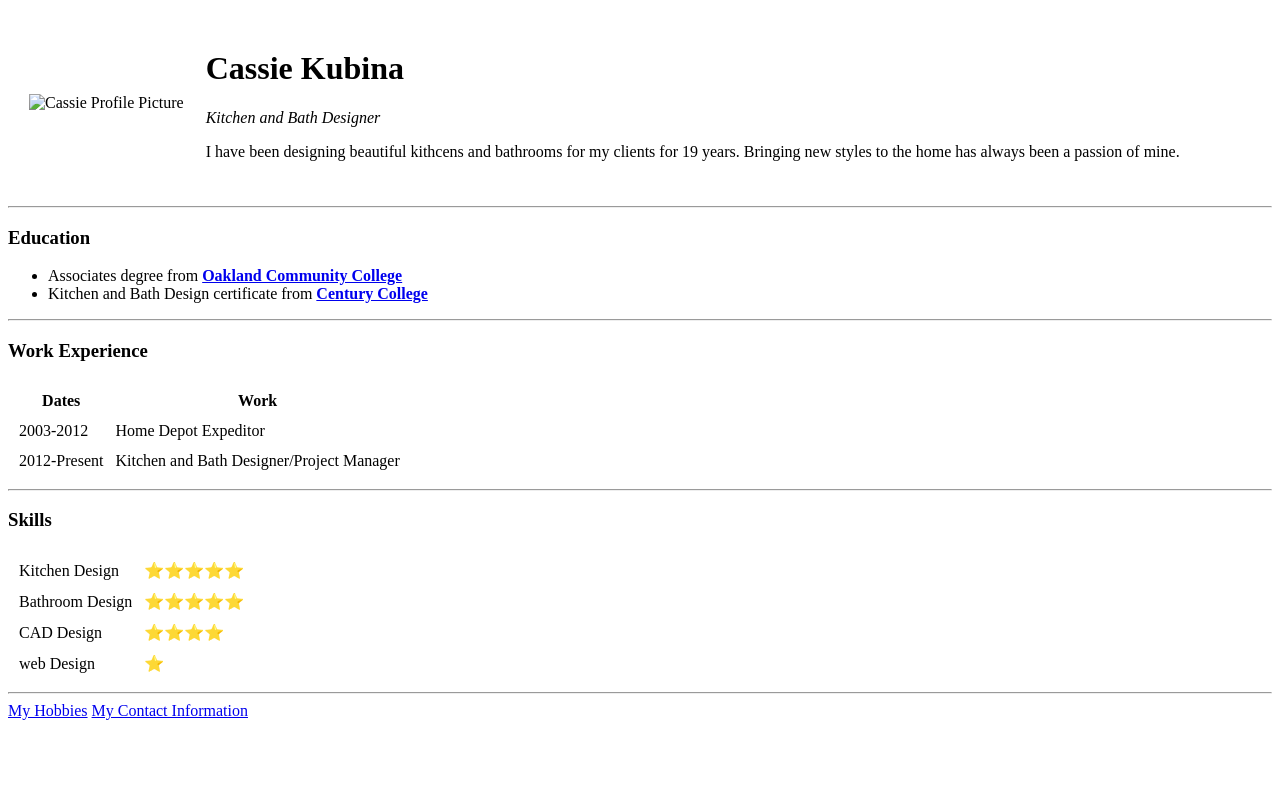
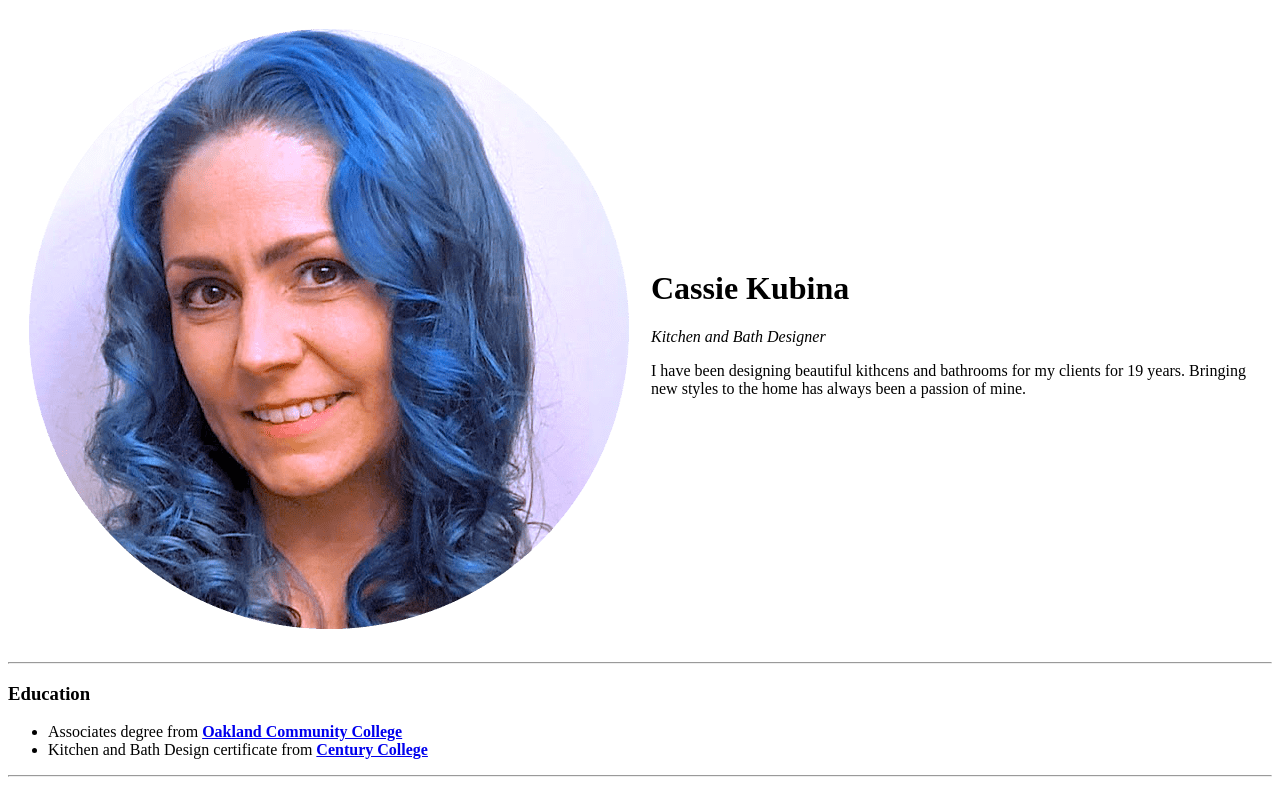
Before and after one commit to CassieKubina/cv, a plain HTML site: page index.html in a window 1280 px wide. Shown: the top 793 px of the page. Drawn offline with Linux system fonts and the light colour scheme.

Commit message:
Update index.html

```diff
--- a/index.html
+++ b/index.html
@@ -8,7 +8,7 @@
 <body>
   <table cellspacing="20">
     <tr>
-      <td> <img src="images/cassie profile-min.png" alt="Cassie Profile Picture"></td>
+      <td> <img src="cassie profile-min.png" alt="Cassie Profile Picture"></td>
       <td>
         <h1>Cassie Kubina</h1>
         <p><em>Kitchen and Bath Designer</em></p>
```
